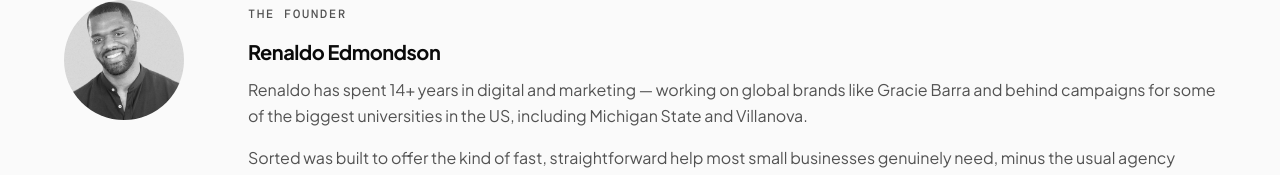
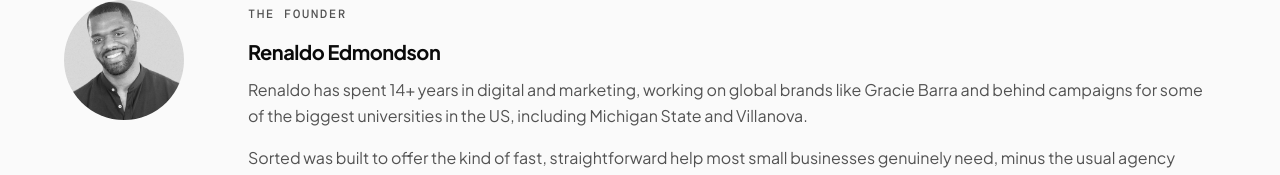
Before and after one commit to rennyreign/sorted, a Next.js app: page /about in a window 1280 px wide. Shown: the part 1498-1673 px from the top of the page. Built offline with nearby package versions, Linux system fonts and the light colour scheme.

Commit message:
fix: remove em dash from founder bio

```diff
--- a/app/about/page.tsx
+++ b/app/about/page.tsx
@@ -124,7 +124,7 @@
                 Renaldo Edmondson
               </p>
               <div className="space-y-4 text-[#525252] text-base leading-relaxed">
-                <p>Renaldo has spent 14+ years in digital and marketing — working on global brands like Gracie Barra and behind campaigns for some of the biggest universities in the US, including Michigan State and Villanova.</p>
+                <p>Renaldo has spent 14+ years in digital and marketing, working on global brands like Gracie Barra and behind campaigns for some of the biggest universities in the US, including Michigan State and Villanova.</p>
                 <p>Sorted was built to offer the kind of fast, straightforward help most small businesses genuinely need, minus the usual agency process, delays, or pricing.</p>
               </div>
             </div>
```
